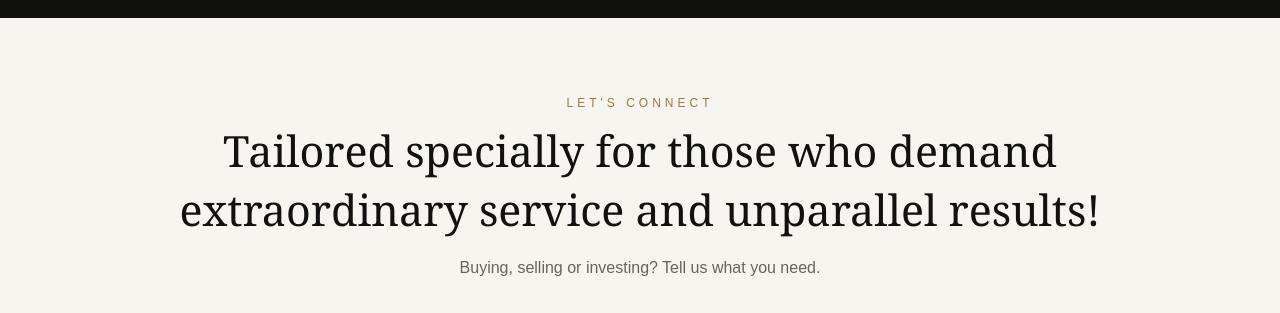
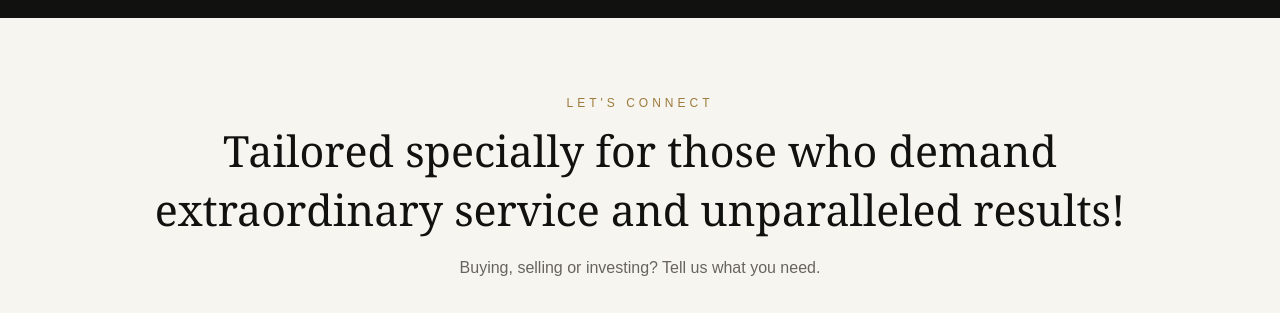
Before and after one commit to therealtorchico/dunetownrealty.com, a plain HTML site: page index.html in a window 1280 px wide. Shown: the part 1660-1973 px from the top of the page. Drawn offline with Linux system fonts and the light colour scheme.

Commit message:
Update index.html

```diff
--- a/index.html
+++ b/index.html
@@ -246,7 +246,7 @@
     <section class="contact" id="contact">
       <div class="section-heading">
         <div class="eyebrow gold">Let's connect</div>
-        <h2>Tailored specially for those who demand extraordinary service and unparallel results!</h2>
+        <h2>Tailored specially for those who demand extraordinary service and unparalleled results!</h2>
         <p>Buying, selling or investing? Tell us what you need.</p>
       </div>
       <div class="contact-box">
```
